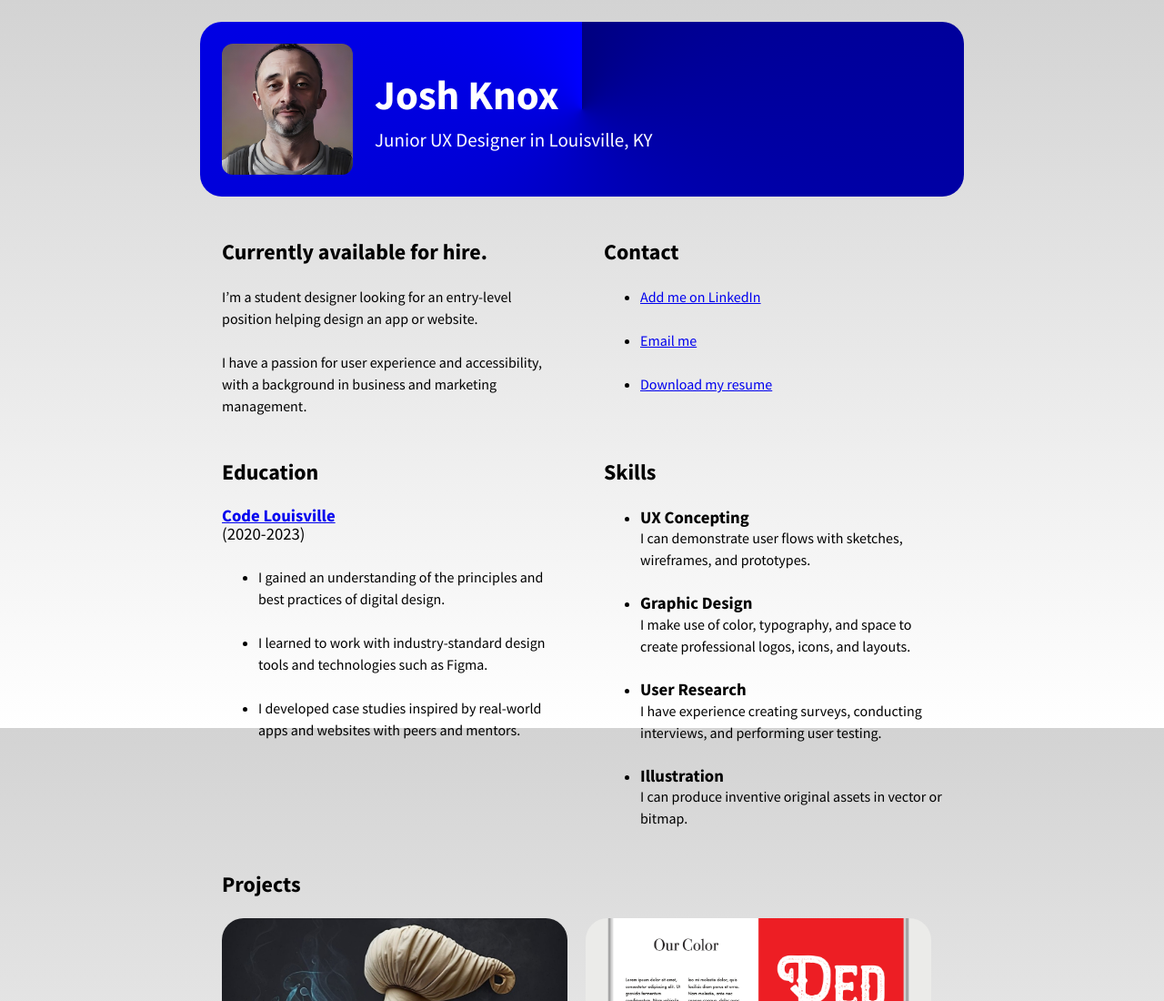
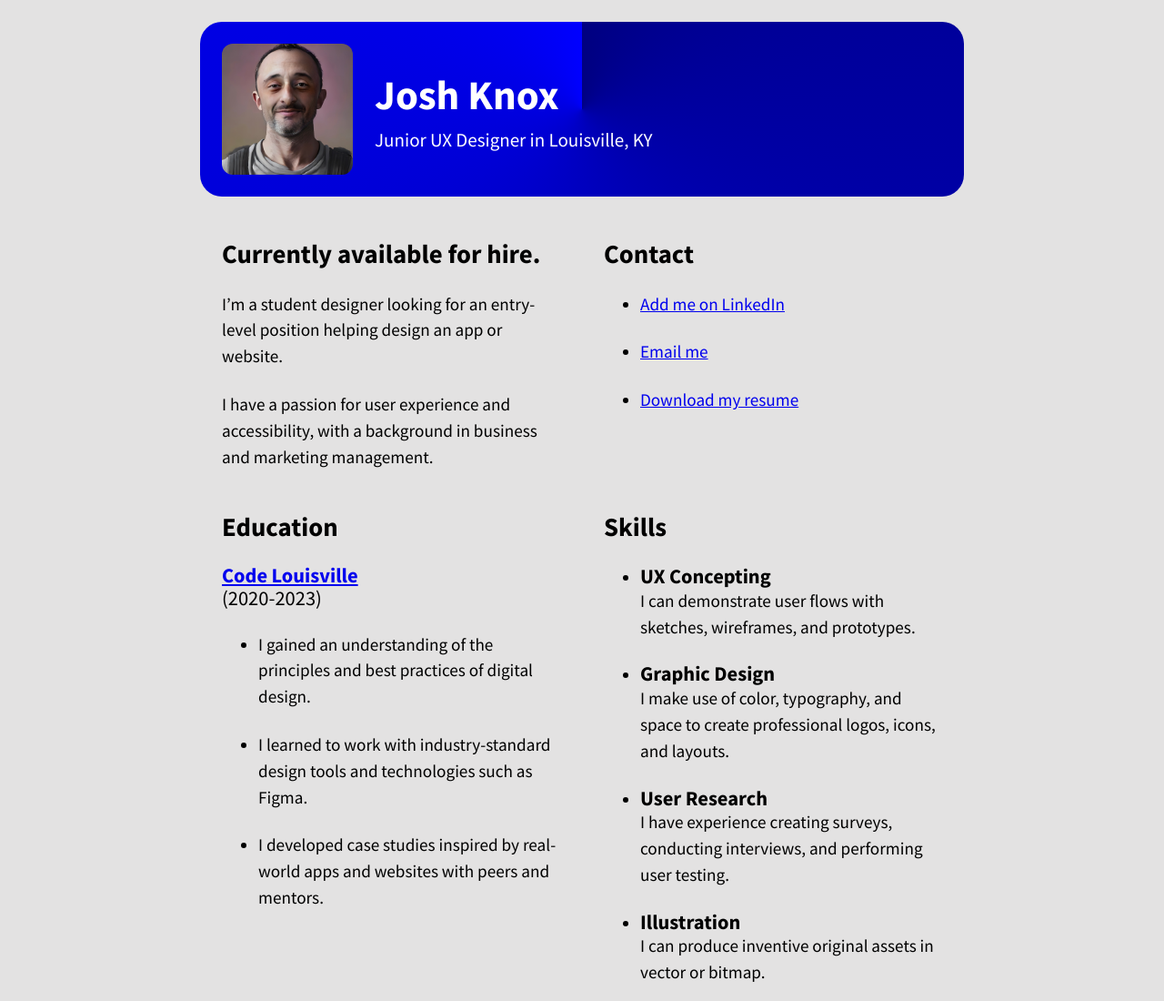
Before and after one commit to joshua-knox/joshknox-rocks, a website: page public/index.html in a window 1280 px wide. Shown: the top 1100 px of the page at 91% size. Drawn offline with Linux system fonts and the light colour scheme.

Commit message:
update resume and avatar

```diff
--- a/public/index.html
+++ b/public/index.html
@@ -16,7 +16,7 @@
 
   <body class="is-loaded">
     <header>
-      <img src="/avatar.jpg" alt="Avatar of Josh Knox" />
+      <img src="/avatar.png" alt="Avatar of Josh Knox" />
       <h1 class="h1-headline">
         <span class="h1-headline__name"> Josh Knox </span>
         <span class="h1-headline__title">
--- a/public/styles.css
+++ b/public/styles.css
@@ -1,15 +1,17 @@
 * {
   box-sizing: border-box;
+  -webkit-text-size-adjust: 100%;
+  -webkit-tap-highlight-color: transparent;
 }
 
 body {
   margin: 0;
   font-family: 'Source Sans Pro', sans-serif;
   line-height: 1.5;
+  font-size: 120%;
   display: flex;
   flex-direction: column;
-  background: linear-gradient(lightgray, white);
-  background-attachment: fixed;
+  background: #e3e2e2;
   display: grid;
   gap: 24px;
   padding: 24px 0;
```
Also changed, not shown: public/avatar.jpg (deleted), public/avatar.png (added), 1 other file.
